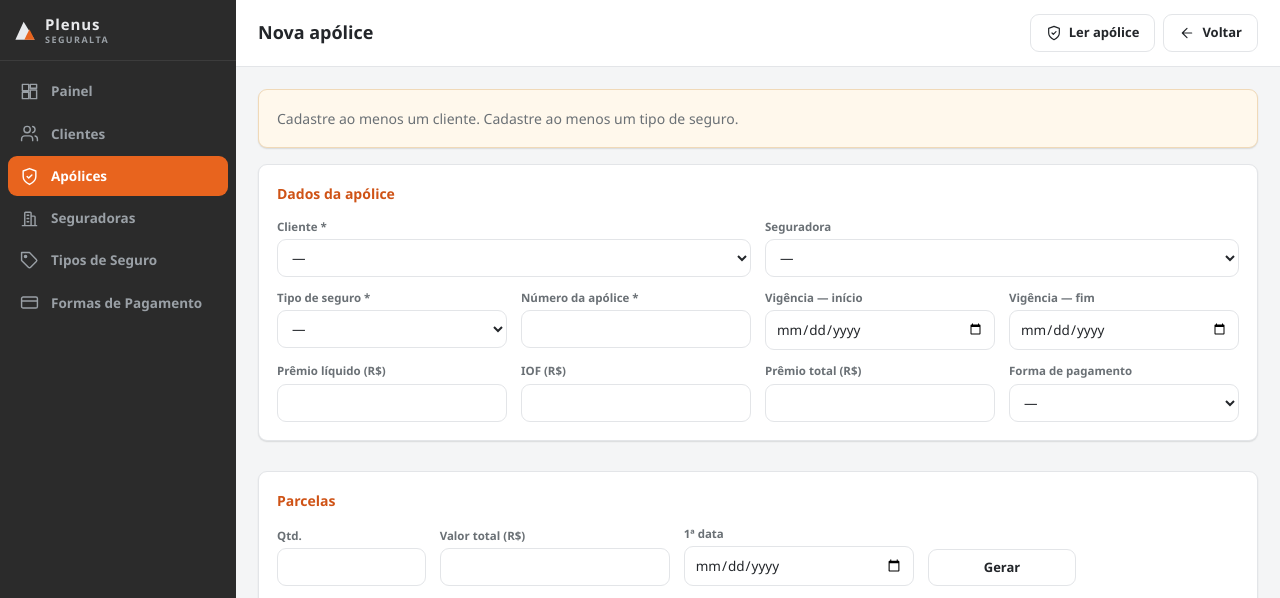
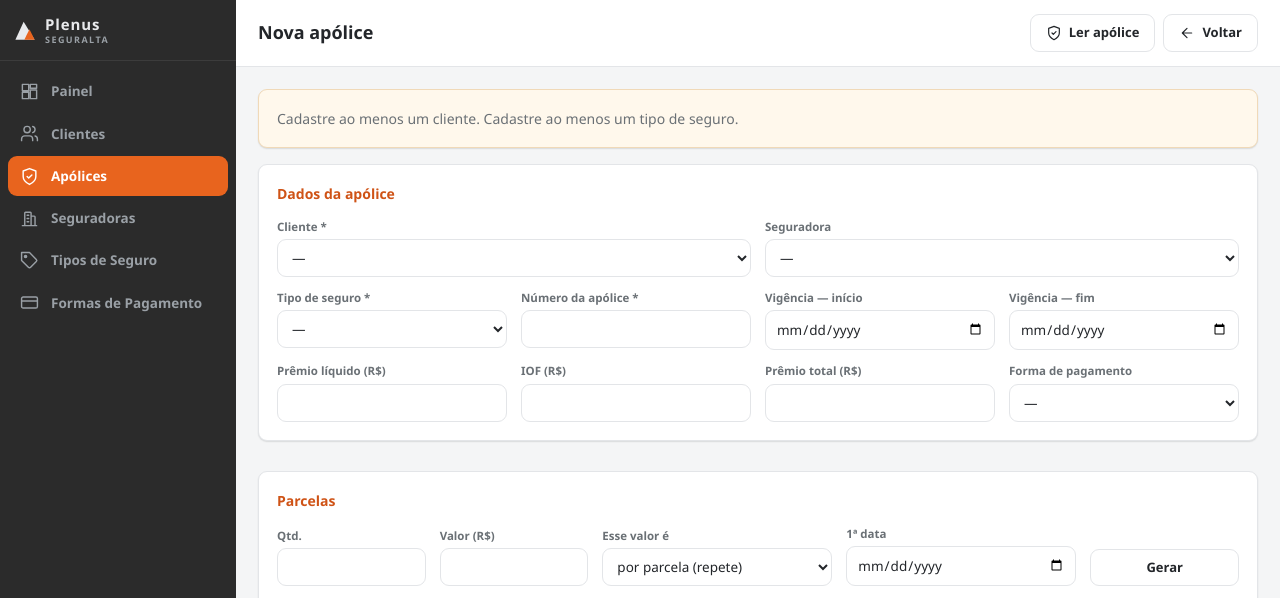
Before and after one commit to renatarisc/PlenusSeguralta, a Flask app: page /apolices/nova in a window 1280 px wide. Shown: the top 598 px of the page. Run offline with Flask 3, Linux system fonts and the light colour scheme; data that the repository does not hold is empty.

Commit message:
Gerador de parcelas: escolher se o valor é "por parcela" ou "o total (dividir)"
Padrão "por parcela (repete)" — caso comum (ex.: Vida, R$ 60,30 todo mês x 12).
"o total (dividir)" mantém o comportamento antigo (divide, última absorve o arredondamento).

Co-Authored-By: Claude Sonnet 5 <noreply@anthropic.com>

```diff
--- a/static/js/apolice.js
+++ b/static/js/apolice.js
@@ -73,22 +73,26 @@
   if (btnGerar) {
     btnGerar.addEventListener("click", () => {
       const qtd = parseInt(document.getElementById("ger_qtd").value, 10);
-      const total = num(document.getElementById("ger_total").value);
+      const valorInf = num(document.getElementById("ger_total").value);
       const data1 = document.getElementById("ger_data1").value;
+      const modo = (document.getElementById("ger_modo") || {}).value || "parcela";
       if (!qtd || qtd < 1) { alert("Informe a quantidade de parcelas."); return; }
       if (linhas().length && !confirm("Substituir as parcelas atuais?")) return;
 
       corpo.innerHTML = "";
-      const base = total ? Math.floor((total / qtd) * 100) / 100 : 0;
+      // "por parcela": mesmo valor em todas. "total": divide, última absorve o arredondamento.
+      const base = modo === "total" && valorInf ? Math.floor((valorInf / qtd) * 100) / 100 : valorInf;
       let acumulado = 0;
       for (let i = 1; i <= qtd; i++) {
         let valor = base;
-        acumulado += base;
-        if (i === qtd && total) valor = Math.round((total - (acumulado - base)) * 100) / 100;
+        if (modo === "total" && valorInf) {
+          acumulado += base;
+          if (i === qtd) valor = Math.round((valorInf - (acumulado - base)) * 100) / 100;
+        }
         novaLinha({
           ident: i + "/" + qtd,
           data: data1 ? addMeses(data1, i - 1) : "",
-          valor: total ? fmt(valor) : "",
+          valor: valorInf ? fmt(valor) : "",
         });
       }
       atualizarResumo();
--- a/templates/apolices_form.html
+++ b/templates/apolices_form.html
@@ -118,9 +118,16 @@
         <label for="ger_qtd">Qtd.</label>
         <input id="ger_qtd" type="number" min="1" max="120">
       </div>
+      <div class="campo c-2">
+        <label for="ger_total">Valor (R$)</label>
+        <input id="ger_total" inputmode="decimal" data-num>
+      </div>
       <div class="campo c-3">
-        <label for="ger_total">Valor total (R$)</label>
-        <input id="ger_total" inputmode="decimal" data-num>
+        <label for="ger_modo">Esse valor é</label>
+        <select id="ger_modo">
+          <option value="parcela">por parcela (repete)</option>
+          <option value="total">o total (dividir)</option>
+        </select>
       </div>
       <div class="campo c-3">
         <label for="ger_data1">1ª data</label>
```
